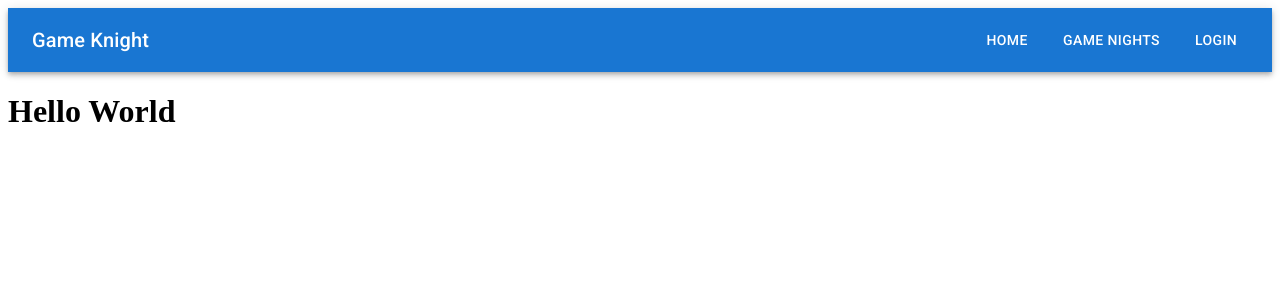
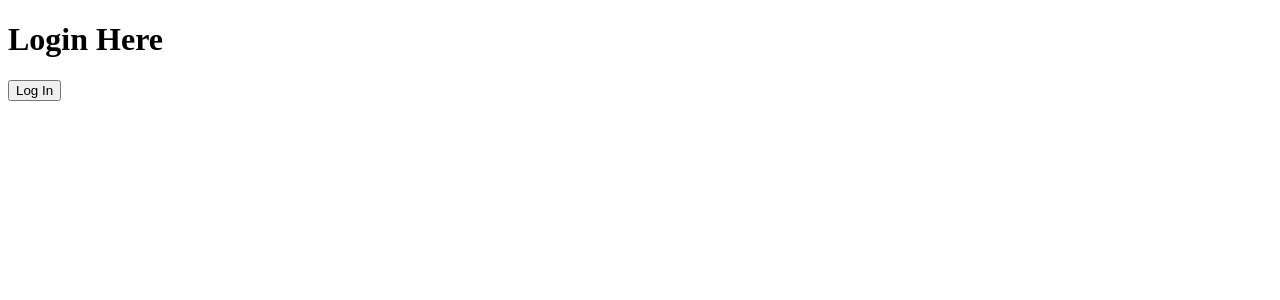
Before and after one commit to 4L00P/game-knight-legacy, a React app: page / in a window 1280 px wide. Shown: the top 300 px of the page. Built offline with nearby package versions, Linux system fonts and the light colour scheme.

Commit message:
Change path of routes, login is now '/'

```diff
--- a/src/client/App.jsx
+++ b/src/client/App.jsx
@@ -1,17 +1,15 @@
 import React from 'react';
 import { Routes, Route } from 'react-router-dom';
 
-import Hello from './components/Hello.jsx';
+import Hello from './views/Home.jsx';
 import Login from './views/Login.jsx';
-import Navbar from './components/Navbar.jsx'
 
 function App() {
   return (
     <div>
-      <Navbar />
       <Routes>
-        <Route path="/" element={<Hello />} />
-        <Route path="login" element={<Login />} />
+        <Route path="/" element={<Login />} />
+        <Route path="home" element={<Hello />} />
       </Routes>
     </div>
   );
```
